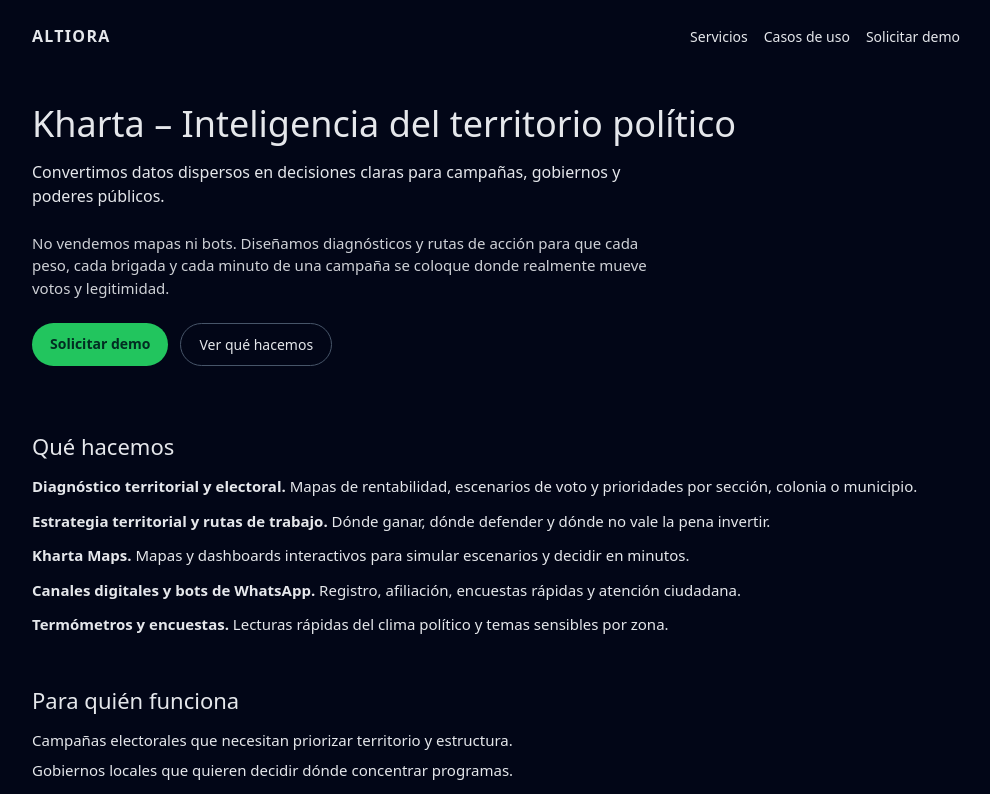
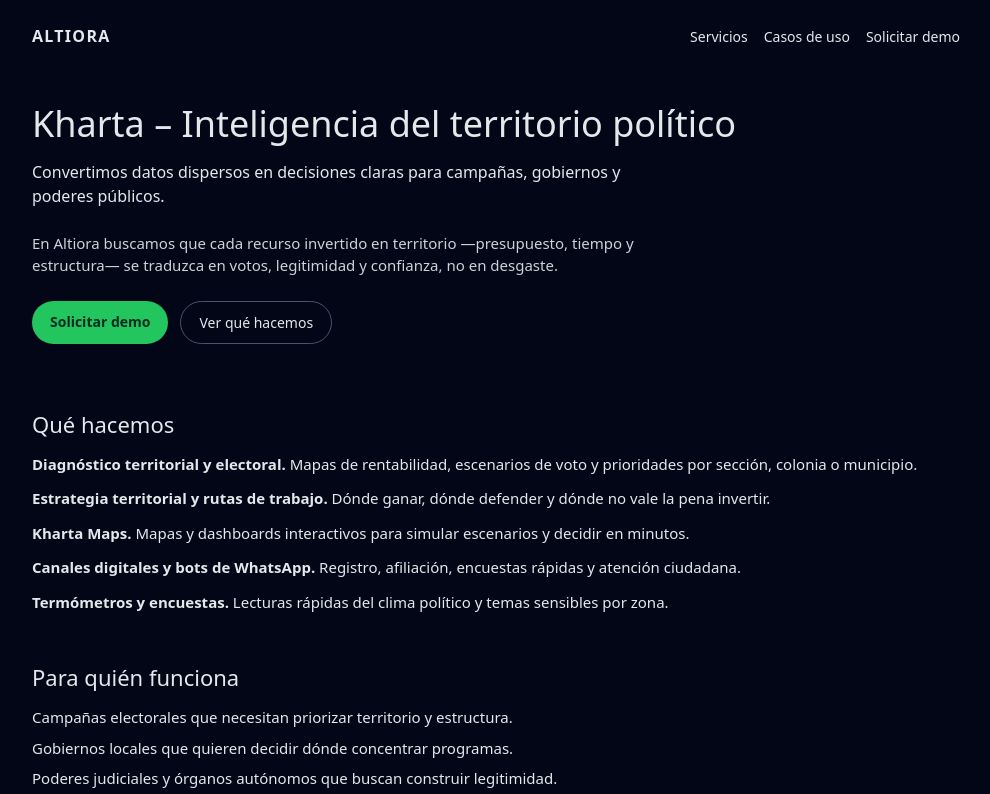
Before and after one commit to alanavenarias-code/altiora-site, a Next.js app: page / in a window 1280 px wide. Shown: the top 794 px of the page, without its empty margins (144-1134 px from the left). Built offline with nearby package versions, Linux system fonts and the light colour scheme.

Commit message:
Update page.tsx
Cambio de quiénes somos

```diff
--- a/app/page.tsx
+++ b/app/page.tsx
@@ -57,8 +57,7 @@ export default function Home() {
             Convertimos datos dispersos en decisiones claras para campañas, gobiernos y poderes públicos.
           </p>
           <p style={{ fontSize: "15px", maxWidth: "640px", opacity: 0.9 }}>
-            No vendemos mapas ni bots. Diseñamos diagnósticos y rutas de acción para que cada peso, cada brigada
-            y cada minuto de una campaña se coloque donde realmente mueve votos y legitimidad.
+            En Altiora buscamos que cada recurso invertido en territorio —presupuesto, tiempo y estructura— se traduzca en votos, legitimidad y confianza, no en desgaste.
           </p>
 
           <div style={{ marginTop: "24px", display: "flex", gap: "12px" }}>
```
